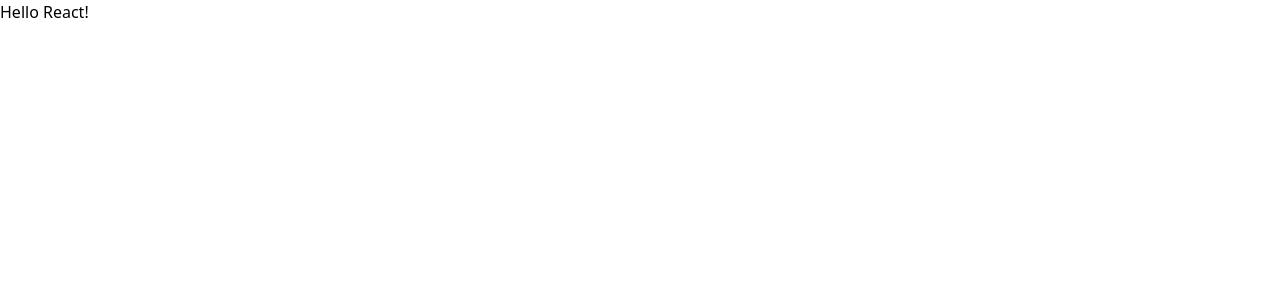
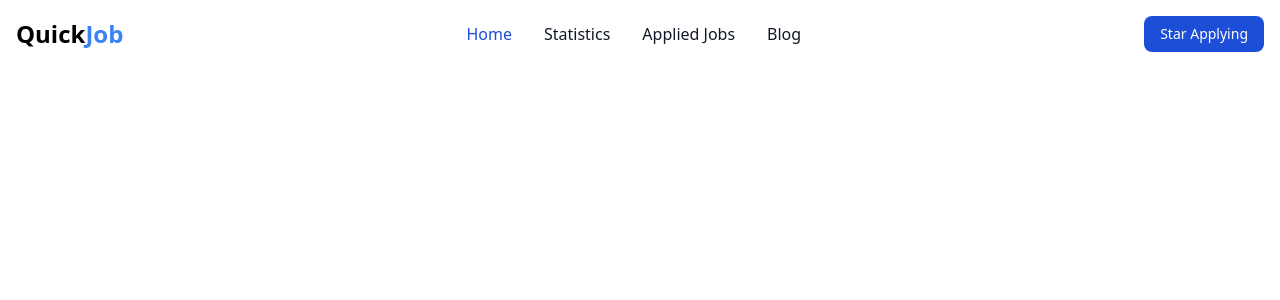
Before and after one commit to sheik-mostafizur/career-hub-phb7, a React (Vite) app: page / in a window 1280 px wide. Shown: the top 300 px of the page. Built offline with nearby package versions, Linux system fonts and the light colour scheme.

Commit message:
navbar component added

```diff
--- a/src/App.jsx
+++ b/src/App.jsx
@@ -1,10 +1,11 @@
+import Navbar from "./components/Navbar"
 
 
 function App() {
 
   return (
     <div>
-      <h1>Hello React!</h1>
+      <Navbar/>
     </div>
   )
 }
--- /dev/null
+++ b/src/components/Navbar.jsx
@@ -0,0 +1,82 @@
+import React, {useState} from "react";
+
+const Navbar = () => {
+  const [navShow, setNavShow] = useState(false);
+
+  const navLinkActiveStyle =
+    "block py-2 pl-3 pr-4 text-white bg-blue-700 rounded md:bg-transparent md:text-blue-700 md:p-0 md:dark:text-blue-500";
+
+  const navLinkStyle =
+    "block py-2 pl-3 pr-4 text-gray-900 rounded hover:bg-gray-100 md:hover:bg-transparent md:hover:text-blue-700 md:p-0 md:dark:hover:text-blue-500 dark:text-white dark:hover:bg-gray-700 dark:hover:text-white md:dark:hover:bg-transparent dark:border-gray-700";
+
+  return (
+    <nav className="bg-white dark:bg-gray-900 fixed w-full z-20 top-0 left-0 dark:border-gray-600">
+      <div className="max-w-screen-xl flex flex-wrap items-center justify-between mx-auto p-4">
+        <a href="#!" className="flex items-center">
+          <span className="self-center text-2xl font-semibold whitespace-nowrap dark:text-white">
+            Quick
+          </span>
+          <span className="self-center text-2xl font-semibold whitespace-nowrap dark:text-white text-blue-500">
+            Job
+          </span>
+        </a>
+        <div className="flex md:order-2">
+          <button
+            type="button"
+            className="text-white bg-blue-700 hover:bg-blue-800 focus:ring-4 focus:outline-none focus:ring-blue-300 font-medium rounded-lg text-sm px-4 py-2 text-center mr-3 md:mr-0 dark:bg-blue-600 dark:hover:bg-blue-700 dark:focus:ring-blue-800">
+            Star Applying
+          </button>
+          <button
+            onClick={() => setNavShow(!navShow)}
+            data-collapse-toggle="navbar-sticky"
+            type="button"
+            className="inline-flex items-center p-2 text-sm text-gray-500 rounded-lg md:hidden hover:bg-gray-100 focus:outline-none focus:ring-2 focus:ring-gray-200 dark:text-gray-400 dark:hover:bg-gray-700 dark:focus:ring-gray-600"
+            aria-controls="navbar-sticky"
+            aria-expanded="false">
+            <span className="sr-only">Open main menu</span>
+            <svg
+              className="w-6 h-6"
+              aria-hidden="true"
+              fill="currentColor"
+              viewBox="0 0 20 20"
+              xmlns="http://www.w3.org/2000/svg">
+              <path
+                fillRule="evenodd"
+                d="M3 5a1 1 0 011-1h12a1 1 0 110 2H4a1 1 0 01-1-1zM3 10a1 1 0 011-1h12a1 1 0 110 2H4a1 1 0 01-1-1zM3 15a1 1 0 011-1h12a1 1 0 110 2H4a1 1 0 01-1-1z"
+                clipRule="evenodd"></path>
+            </svg>
+          </button>
+        </div>
+        <div
+          className={`${
+            navShow ? "" : "hidden"
+          } items-center justify-between w-full md:flex md:w-auto md:order-1`}>
+          <ul className="flex flex-col p-4 md:p-0 mt-4 font-medium border border-gray-100 rounded-lg bg-gray-50 md:flex-row md:space-x-8 md:mt-0 md:border-0 md:bg-white dark:bg-gray-800 md:dark:bg-gray-900 dark:border-gray-700">
+            <li>
+              <a href="#" className={navLinkActiveStyle} aria-current="page">
+                Home
+              </a>
+            </li>
+            <li>
+              <a href="#" className={navLinkStyle}>
+                Statistics
+              </a>
+            </li>
+            <li>
+              <a href="#" className={navLinkStyle}>
+                Applied Jobs
+              </a>
+            </li>
+            <li>
+              <a href="#" className={navLinkStyle}>
+                Blog
+              </a>
+            </li>
+          </ul>
+        </div>
+      </div>
+    </nav>
+  );
+};
+
+export default Navbar;
```
